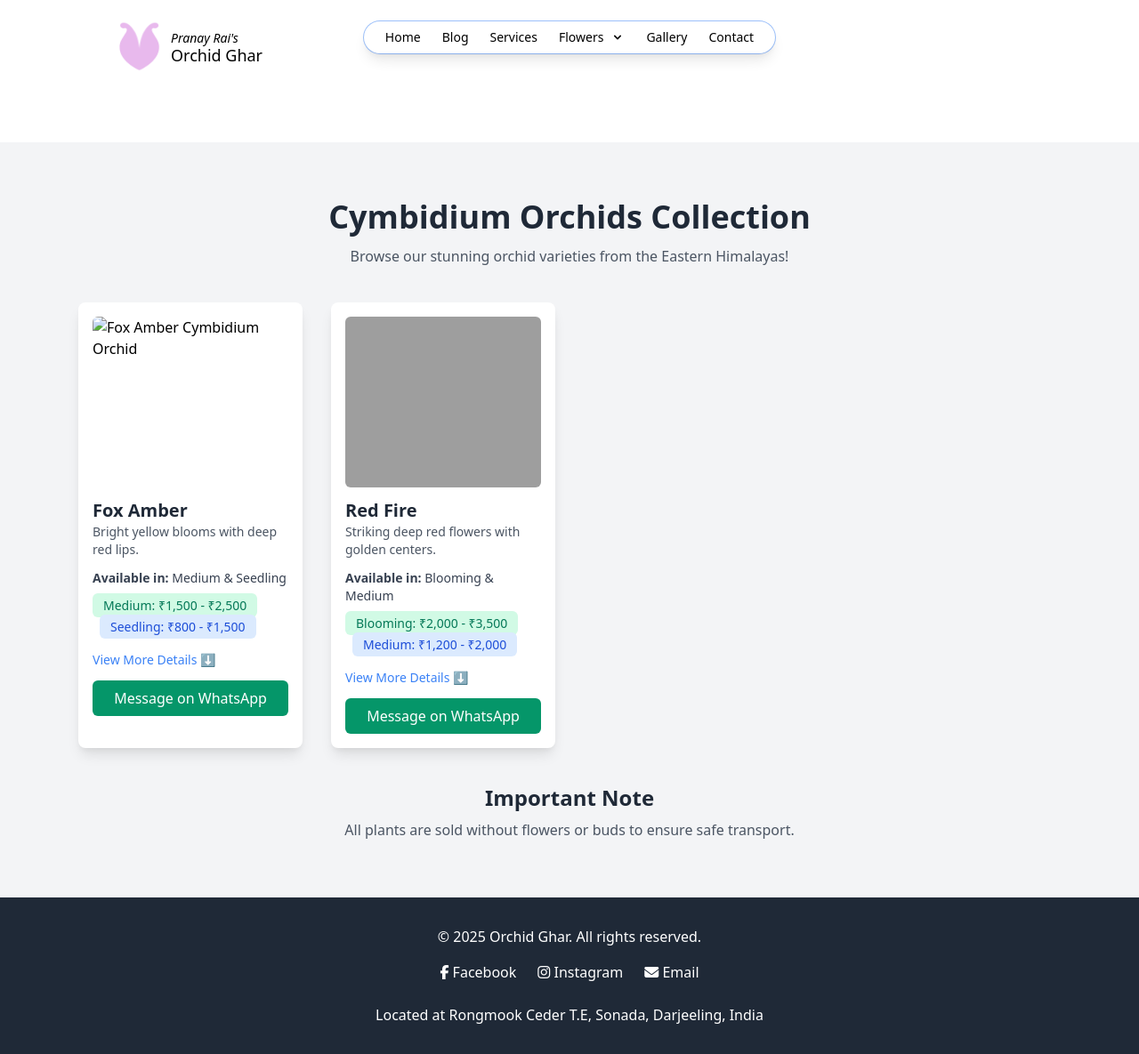
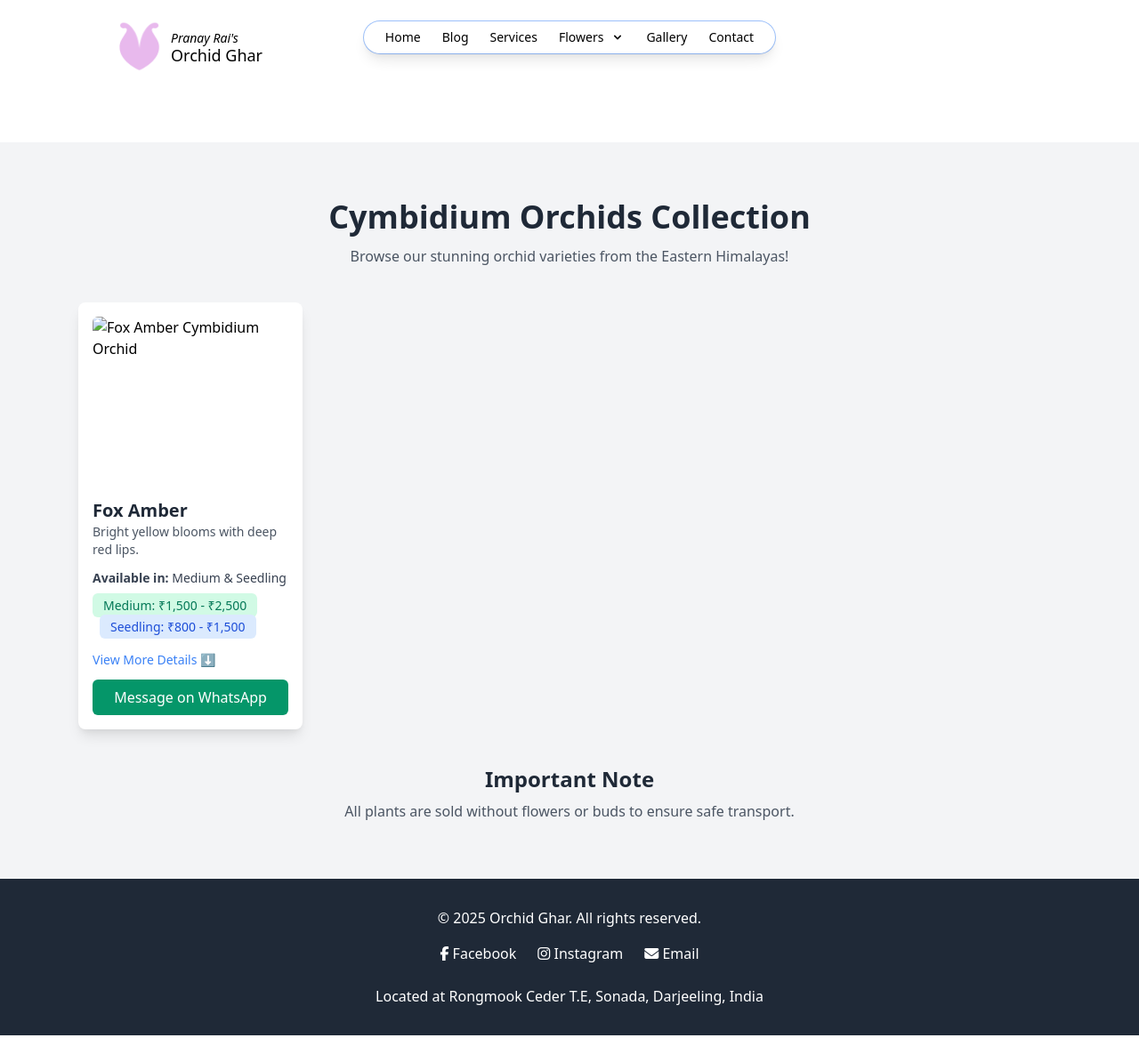
Before and after one commit to OrchidGhar/orchidghar.github.io, a Jekyll site: the page built from _flowers/cymbidium-orchid.html, in a window 1280 px wide. Shown: the whole page at 89% size. Built offline with Jekyll 4.4.1, drawn with Linux system fonts in a browser that asks for light colours; nearby versions of some CDN libraries; after the commit the page ends 1164 px from its top, so only the background shows below that; grey boxes are pictures that could not be loaded.

Commit message:
flowers page updated

```diff
--- a/_flowers/cymbidium-orchid.html
+++ b/_flowers/cymbidium-orchid.html
@@ -8,7 +8,7 @@
 image: "foxamber.webp"
 excerpt: "Cymbidium Orchid care, pricing, and details for orchid lovers in Sikkim & Darjeeling."
 ---
- <!-- 🌿 Main Product Section -->
+<!-- 🌿 Main Product Section -->
 <section class="main-section py-16 bg-gray-100 dark:bg-gray-900">
     <div class="max-w-6xl mx-auto px-6">
 
@@ -43,10 +43,11 @@
           </div>
 
           <!-- Toggle for More Details -->
-          <button class="mt-4 text-sm text-blue-500 hover:underline" onclick="toggleDetails('foxAmberDetails')">
-            View More Details ⬇️
+          <button class="mt-4 text-sm text-blue-500 hover:underline flex items-center gap-2"
+                  onclick="toggleDetails('foxAmberDetails', 'foxAmberBtn')">
+            <span id="foxAmberBtn">View More Details ⬇️</span>
           </button>
-          <div id="foxAmberDetails" class="hidden mt-2 text-sm text-gray-500 dark:text-gray-300">
+          <div id="foxAmberDetails" class="hidden mt-2 text-sm text-gray-500 dark:text-gray-300 transition-opacity duration-300">
             <p>• Mature plant with strong leaves</p>
             <p>• Approx height: 30-40 cm (Medium), 10-20 cm (Seedling)</p>
             <p>• Requires cool climate & indirect sunlight</p>
@@ -54,39 +55,6 @@
 
           <!-- WhatsApp Contact Button -->
           <a href="https://wa.me/919876543210?text=Hi!%20I'm%20interested%20in%20the%20Fox%20Amber%20Orchid.%20Can%20you%20share%20more%20details?"
-             class="mt-3 block text-center bg-green-600 hover:bg-green-700 text-white py-2 rounded-md">
-            Message on WhatsApp
-          </a>
-        </div>
-
-        <!-- 🏵️ Orchid: Red Fire -->
-        <div class="bg-white dark:bg-gray-800 p-4 rounded-lg shadow-lg transform hover:scale-105 transition">
-          <img src="assets/images/RedFire.webp" class="w-full h-48 object-cover rounded-md" alt="Red Fire Cymbidium Orchid">
-          <h3 class="text-xl font-semibold text-gray-800 dark:text-white mt-3">Red Fire</h3>
-          <p class="text-gray-600 dark:text-gray-400 text-sm">Striking deep red flowers with golden centers.</p>
-
-          <div class="mt-3">
-            <p class="text-sm text-gray-700 dark:text-gray-300"><strong>Available in:</strong> Blooming & Medium</p>
-            <div class="mt-2">
-              <span class="bg-green-100 text-green-700 text-sm px-3 py-1 rounded-md">
-                Blooming: ₹2,000 - ₹3,500
-              </span>
-              <span class="bg-blue-100 text-blue-700 text-sm px-3 py-1 rounded-md ml-2">
-                Medium: ₹1,200 - ₹2,000
-              </span>
-            </div>
-          </div>
-
-          <button class="mt-4 text-sm text-blue-500 hover:underline" onclick="toggleDetails('redFireDetails')">
-            View More Details ⬇️
-          </button>
-          <div id="redFireDetails" class="hidden mt-2 text-sm text-gray-500 dark:text-gray-300">
-            <p>• Deep red petals, golden center</p>
-            <p>• Approx height: 30-45 cm (Blooming), 20-30 cm (Medium)</p>
-            <p>• Thrives in cool, humid conditions</p>
-          </div>
-
-          <a href="https://wa.me/919876543210?text=Hi!%20I'm%20interested%20in%20the%20Red%20Fire%20Orchid.%20Can%20you%20share%20more%20details?"
              class="mt-3 block text-center bg-green-600 hover:bg-green-700 text-white py-2 rounded-md">
             Message on WhatsApp
           </a>
```
Also changed, not shown: other parts of _flowers/cymbidium-orchid.html (+6 -2 lines).
